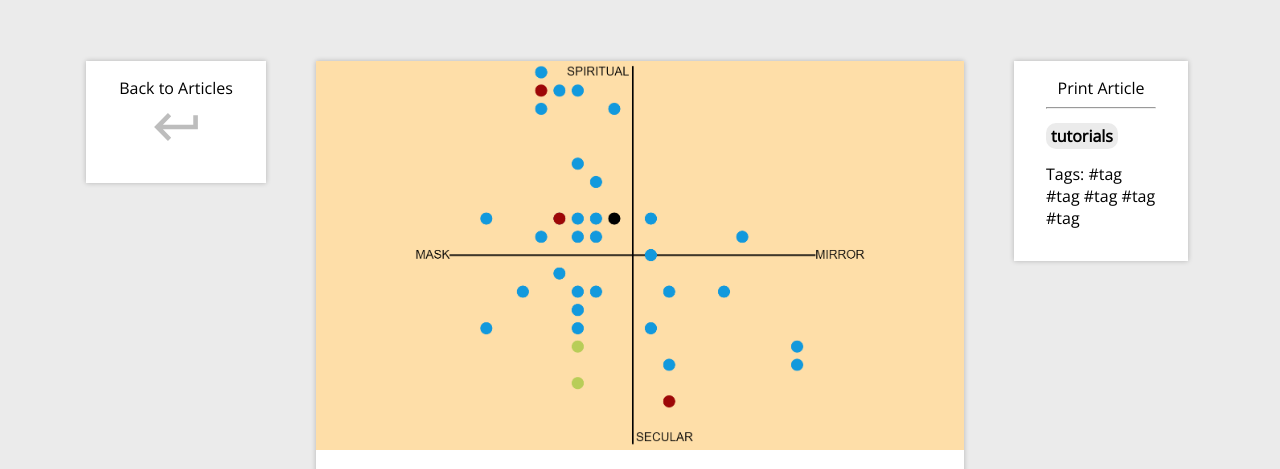
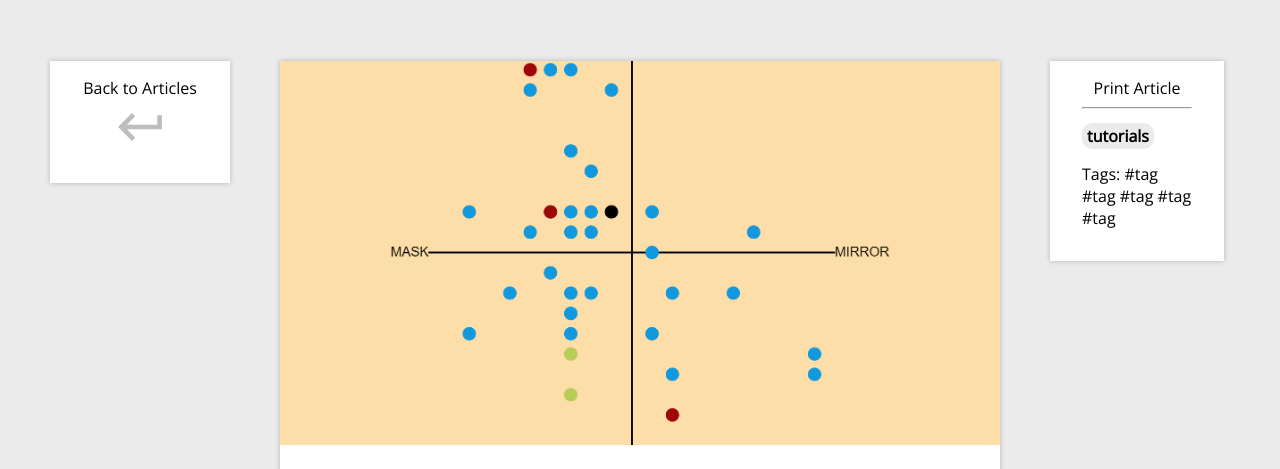
Before and after one commit to sjsugamedev/knowledge-base, a React app: page /article01 in a window 1280 px wide. Shown: the part 67-536 px from the top of the page. Built offline with nearby package versions, Linux system fonts and the light colour scheme.

Commit message:
Added hero image and made some changes
Cover image is has 100% width and is centered vertically. With of hero div is equal to 30% of the viewport width. Eventually this sizing will need to conform to an aspect ratio.

```diff
--- a/src/pages/articles/Article_02_01132021.js
+++ b/src/pages/articles/Article_02_01132021.js
@@ -1,6 +1,6 @@
 import "../css/Articles.css";
 import { IoMdReturnLeft } from "react-icons/io";
-import HeroImg from "./img/compass.png";
+import HeroImg from "./img/article_02/img_article02_cover.png";
 import img01 from "./img/article_02/img_article02_01.jpg";
 import img02 from "./img/article_02/img_article02_02.jpg";
 import img03 from "./img/article_02/img_article02_03.jpg";
--- a/src/pages/css/Articles.css
+++ b/src/pages/css/Articles.css
@@ -52,7 +52,7 @@ body
 
 .page-grid {
     display: grid;
-    grid-template-columns: 1fr 3fr 1fr;
+    grid-template-columns: 1fr 4fr 1fr;
     grid-column-gap: 50px;
     margin: 0 50px;
 }
@@ -64,13 +64,19 @@ body
 
 .hero-img {
     text-align: center;
-    height: 500px;
+    position: relative;
     overflow: hidden;
+    height: 30vw;
 }
 
 .hero-img img {
     /* max-width: 1032px; */
-    max-width: 100%;
+    position: absolute;
+    width: 100%;
+    top: 50%;
+    left: 50%;
+    transform: translate(-50%, -50%)
+
 }
 
 .article-container {
```
Also changed, not shown: src/pages/articles/img/article_02/img_article02_cover.png (added), src/pages/articles/img/article_02/img_article02_thumbnail.png (added), 1 other file.
